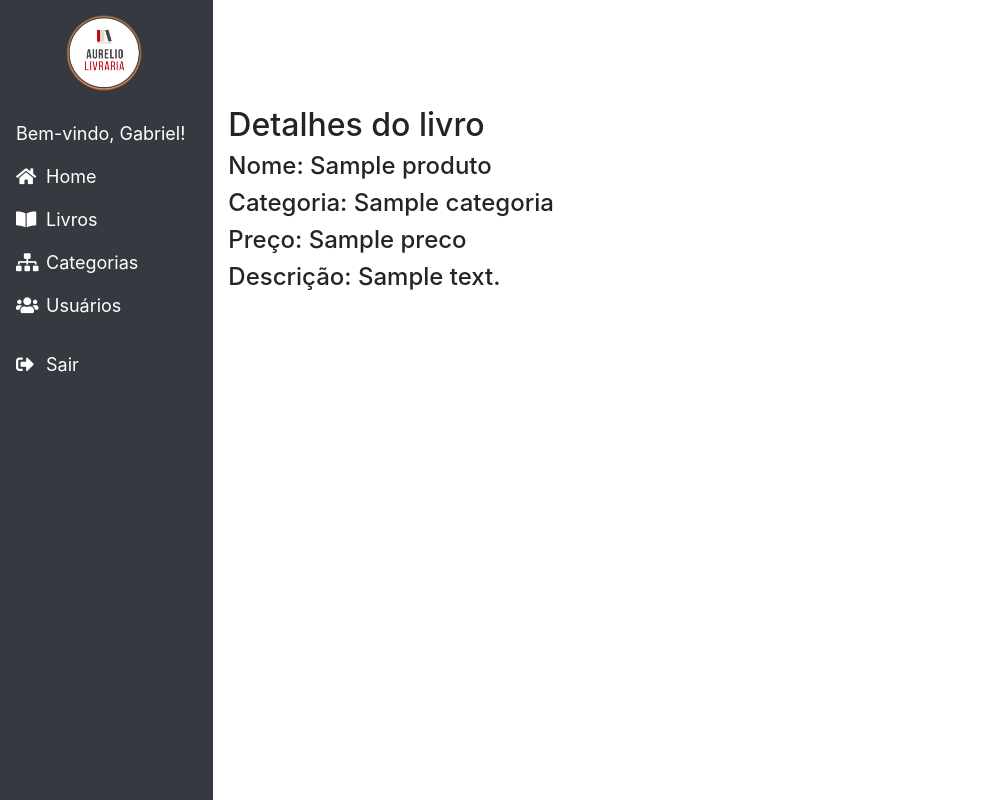
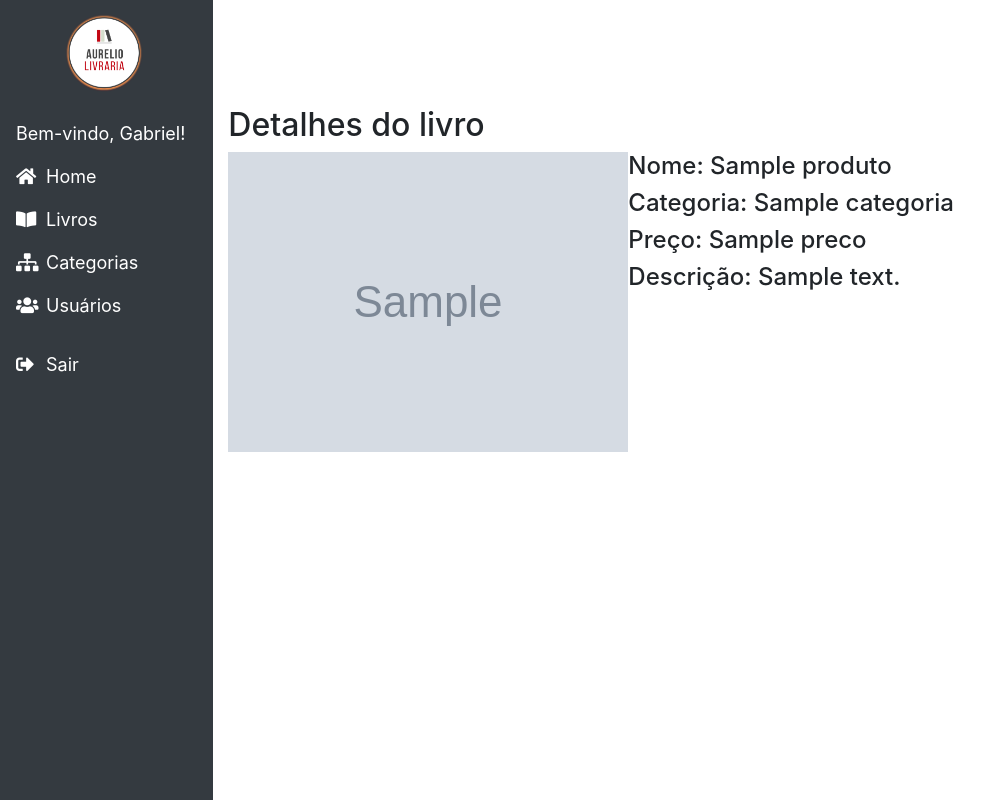
Before and after one commit to HenriqueAurelio/Trainee-Grupo-3, a PHP site: template app/views/admin/crud-forms-read.view.php in a window 1280 px wide. Shown: the whole page, without its empty margins (0-1000 px from the left). Run offline with PHP 8.4, Linux system fonts and the light colour scheme; the template is opened without the code that fills it: most values are stand-ins (such as "Sample title", 1, 10 or a date in 2020); grey boxes marked "Sample" are stand-in pictures.

Commit message:
Só coloquei a pagina de view pra aparecer a imagem, mas nao ta pronto ainda

```diff
--- a/app/views/admin/crud-forms-read.view.php
+++ b/app/views/admin/crud-forms-read.view.php
@@ -70,10 +70,11 @@
                 <div class="col-lg-10 col-md-9">
                     <h2>Detalhes do livro</h2>
                     <div>
-                        <h4>Nome: <span><?= $produto->nome; ?></span></h4>
-                        <h4>Categoria: <span><?= $produto->categoria->nome; ?></span></h4>
-                        <h4>Preço: <span><?= $produto->preco; ?></span></h4>
-                        <h4>Descrição: <span><?= $produto->descricao; ?></span></h4>
+                    <img class="img-view-crud" src="../../../public/img/<?= $produto->foto; ?>"></img>
+                        <h4 class="titles-view-crud">Nome: <span><?= $produto->nome; ?></span></h4>
+                        <h4 class="titles-view-crud">Categoria: <span><?= $produto->categoria->nome; ?></span></h4>
+                        <h4 class="titles-view-crud">Preço: <span><?= $produto->preco; ?></span></h4>
+                        <h4 class="titles-view-crud">Descrição: <span><?= $produto->descricao; ?></span></h4>
                         <input type="hidden" name="id" value="<?= $produto->id; ?>">
                     </div>
                 </div>
--- a/public/css/admin-styles.css
+++ b/public/css/admin-styles.css
@@ -40,3 +40,7 @@
 .admin-navbar-item {
     width: 25px;
 }
+
+.img-view-crud{
+    float:left;
+}
```
